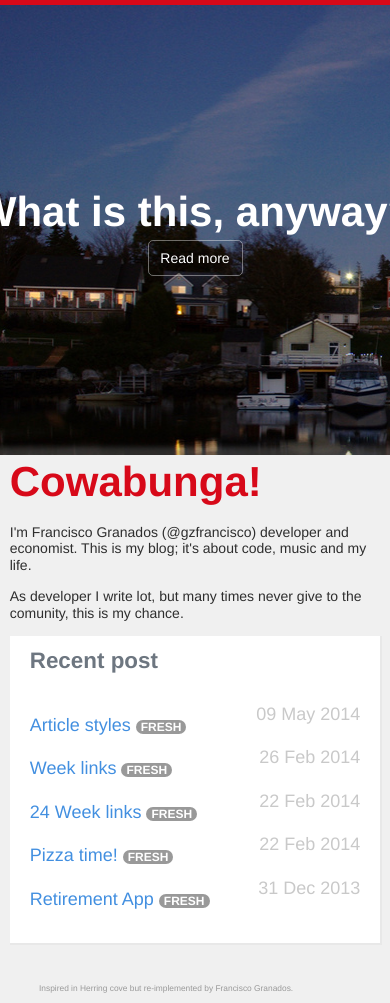
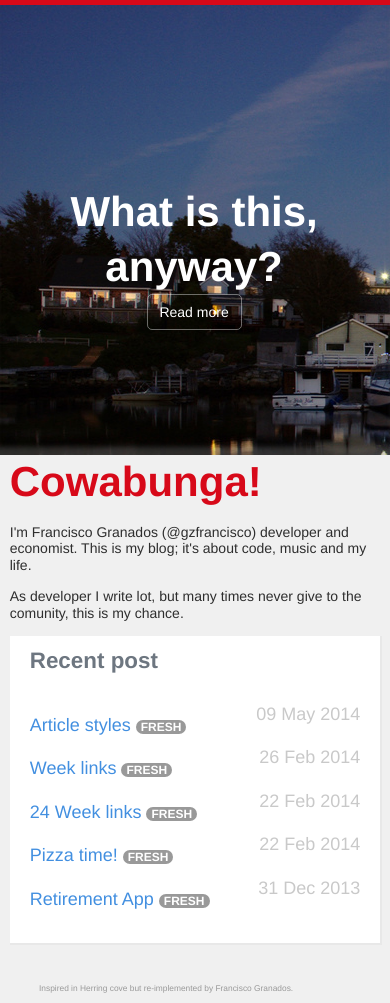
Before and after one commit to gzfrancisco/gzfrancisco.github.io, a Jekyll site: the page built from index.html, in a window 390 px wide. Built offline with Jekyll 4.4.1, drawn with Linux system fonts in a browser that asks for light colours; nearby versions of some CDN libraries; Markdown is read by kramdown in place of the engine named in the settings; comment, search, counter and statistics services are not loaded.

Commit message:
Fix header in phone

```diff
--- a/css/_sass/main_phone.sass
+++ b/css/_sass/main_phone.sass
@@ -8,6 +8,9 @@ html body
     padding: 0
     article
       width: 95%
+      header
+        width: 105.5%
+        margin: 0 -3%
       p
         font-size: 1em
       #recent-post
--- a/css/main.css
+++ b/css/main.css
@@ -273,6 +273,9 @@ html body {
     padding: 0; }
     html body section article {
       width: 95%; }
+      html body section article header {
+        width: 105.5%;
+        margin: 0 -3%; }
       html body section article p {
         font-size: 1em; }
       html body section article #recent-post {
```
